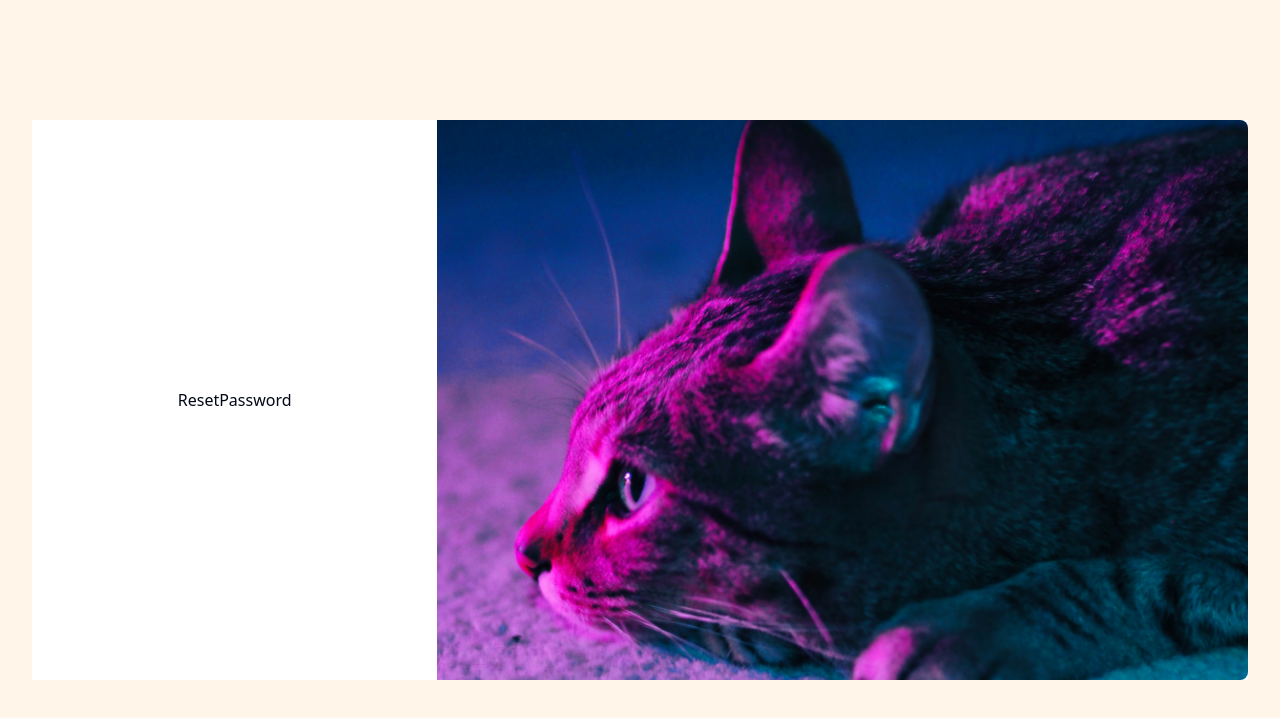
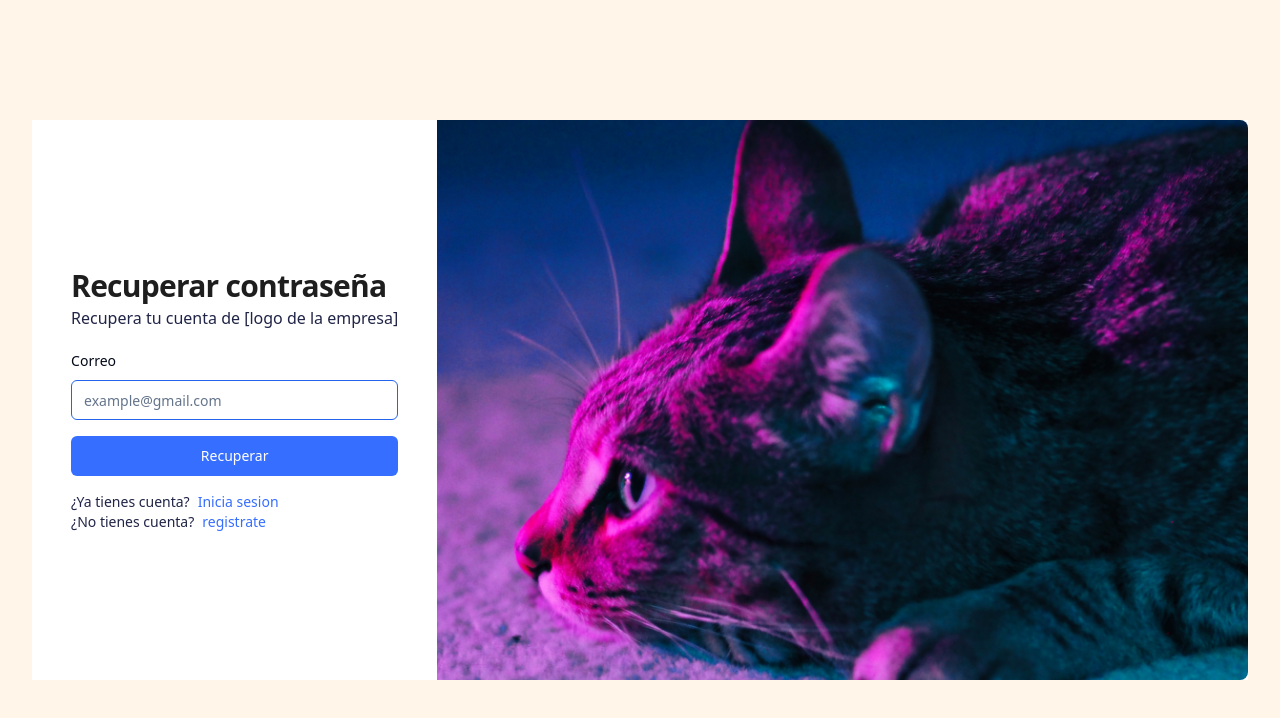
Before and after one commit to mercado-de-creaciones/mercado-de-creaciones-frontend, a React (Vite) app: page /olvide-password in a window 1280 px wide. Shown: the top 718 px of the page. Built offline with nearby package versions, Linux system fonts and the light colour scheme; no server answers.

Commit message:
terminar vistas nuevas de authenticacion

```diff
--- a/src/presentation/components/ui/button.tsx
+++ b/src/presentation/components/ui/button.tsx
@@ -21,6 +21,7 @@ const buttonVariants = cva(
 				terceary: 'border border-blue-400 text-blue-400 hover:text-blue-400',
 				gradient:
 					'bg-gradient-to-r from-[#6993FF] via-[#CE67FF] to-[#FFC760] py-[22px] rounded-xl text-white text-base',
+				blue: 'bg-[#366EFF] text-white',
 			},
 			size: {
 				default: 'h-10 px-4 py-2',
--- a/src/presentation/pages/auth/ConfirmAccount.tsx
+++ b/src/presentation/pages/auth/ConfirmAccount.tsx
@@ -1,9 +1,33 @@
+import {
+	TypographyH2,
+	TypographyP,
+} from '@/presentation/components/typography';
+import { CheckCircle2Icon } from 'lucide-react';
+import { Link } from 'react-router-dom';
 
 export const ConfirmAccount = () => {
+	return (
+		<div className='flex flex-col gap-4 p-4 sm:px-8 sm:py-5 '>
+			<header className='flex flex-col gap-2'>
+				<TypographyH2>¡Tu cuenta ha sido autenticada con éxito!</TypographyH2>
+				<TypographyP className='text-[#202446]'>
+					Ahora tienes acceso completo a todas tus funciones en [logo_empresa].
+					¡Explora, crea y disfruta de tus proyectos y compras favoritas!
+				</TypographyP>
+			</header>
 
-  return (
-    <div>
-      ConfirmAccount
-    </div>
-  );
-}
+			<div className='bg-green-200 border-l-4 border-green-500 p-3 flex items-center gap-2 text-green-500'>
+				<CheckCircle2Icon />
+
+				<TypographyP>Usuario confirmado correctamente</TypographyP>
+			</div>
+
+			<Link
+				to='/'
+				type='submit'
+				className='bg-[#366EFF] p-3 hover:bg-[#366EFF]/90 text-center text-white rounded-lg'>
+				Volver a la pagina principal
+			</Link>
+		</div>
+	);
+};
--- a/src/presentation/pages/auth/Login.tsx
+++ b/src/presentation/pages/auth/Login.tsx
@@ -1,5 +1,7 @@
-import { useLoginMutation } from "@/presentation/hooks";
-
+import { zodResolver } from '@hookform/resolvers/zod';
+import { Link } from 'react-router-dom';
+import { useForm } from 'react-hook-form';
+import { z } from 'zod';
 
 import {
 	Form,
@@ -8,29 +10,26 @@ import {
 	FormItem,
 	FormLabel,
 	FormMessage,
-} from "@/presentation/components/ui/form";
-
-import { Input } from "@/presentation/components/ui/input";
-import { Button } from "@/presentation/components/ui/button";
-import { loginSchema } from "@/presentation/validations/userSchema";
-import { ButtonWithIcon, Divider } from "@/presentation/components/shared";
+} from '@/presentation/components/ui/form';
+import { ButtonWithIcon, Divider } from '@/presentation/components/shared';
+import { Input } from '@/presentation/components/ui/input';
+import { Button } from '@/presentation/components/ui/button';
+import Google from '@/presentation/components/icons/Google';
 import {
 	TypographyH2,
 	TypographyP,
-} from "@/presentation/components/typography";
-import Google from "@/presentation/components/icons/Google";
+} from '@/presentation/components/typography';
 
-import { zodResolver } from "@hookform/resolvers/zod";
-import { useForm } from "react-hook-form";
-import { Link } from "react-router-dom";
-import { z } from "zod";
+import { loginSchema } from '@/presentation/validations/userSchema';
+import { useLoginMutation } from '@/presentation/hooks';
+
 
 export const Login = () => {
 	const form = useForm<z.infer<typeof loginSchema>>({
 		resolver: zodResolver(loginSchema),
 		defaultValues: {
-      email: "",
-      password: "",
+			email: '',
+			password: '',
 		},
 	});
 
@@ -39,31 +38,30 @@ export const Login = () => {
 	console.log(loginMutation.error?.message);
 
 	async function onSubmit(values: z.infer<typeof loginSchema>) {
-    loginMutation.mutate(values);
+		loginMutation.mutateAsync(values);
 	}
 
 	return (
-    <div className="w-full p-4 sm:px-8 sm:py-5 flex flex-col gap-4">
-      <TypographyH2 className="uppercase text-center">Login</TypographyH2>
+		<div className='w-full p-4 sm:px-8 sm:py-5 flex flex-col gap-4'>
+			<TypographyH2 className='uppercase text-center'>Login</TypographyH2>
 
 			<Form {...form}>
 				<form
 					onSubmit={form.handleSubmit(onSubmit)}
-          className="flex flex-col gap-4"
-        >
+					className='flex flex-col gap-4'>
 					<FormField
 						control={form.control}
-            name="email"
+						name='email'
 						render={({ field, formState: { errors } }) => (
 							<FormItem>
 								<FormLabel>Correo</FormLabel>
 								<FormControl>
 									<Input
-                    placeholder="example@gmail.com"
+										placeholder='example@gmail.com'
 										className={`border ${
 											errors.email?.message
-                        ? "border-red-500"
-                        : "border-blue-600"
+												? 'border-red-500'
+												: 'border-blue-600'
 										}`}
 										{...field}
 									/>
@@ -75,43 +73,54 @@ export const Login = () => {
 
 					<FormField
 						control={form.control}
-            name="password"
+						name='password'
 						render={({ field, formState: { errors } }) => (
 							<FormItem>
 								<FormLabel>Contraseña</FormLabel>
 								<FormControl>
 									<Input
-                    placeholder="**********"
+										placeholder='**********'
 										className={`border ${
 											errors.email?.message
-                        ? "border-red-500"
-                        : "border-blue-600"
+												? 'border-red-500'
+												: 'border-blue-600'
 										}`}
 										{...field}
 									/>
 								</FormControl>
-                <FormMessage />
+								<FormMessage>
+									{loginMutation.error && loginMutation.error.message}
+								</FormMessage>
 							</FormItem>
 						)}
 					/>
 
-          <Link to="/auth/olvide-password" className="text-[#366EFF] text-sm">
+					<Link
+						to='/auth/olvide-password'
+						className='text-[#366EFF] text-sm'>
 						¿Olvidaste tu contraseña?
 					</Link>
 
-          <Button type="submit" variant="gradient" className="w-full">
+					<Button
+						type='submit'
+						variant='gradient'
+						className='w-full'>
 						Ingresar
 					</Button>
 
 					<Divider />
 
-          <ButtonWithIcon type="button" className="hidden">
-            <Google className="w-5 h-5" /> Ingresar
+					<ButtonWithIcon
+						type='button'
+						className='hidden'>
+						<Google className='w-5 h-5' /> Ingresar
 					</ButtonWithIcon>
 
-          <TypographyP className="text-sm">
+					<TypographyP className='text-sm'>
 						¿No tienes cuenta?
-            <Link to="/registrar" className="text-[#366EFF] ml-2 font-medium">
+						<Link
+							to='/registrar'
+							className='text-[#366EFF] ml-2 font-medium'>
 							registrate
 						</Link>
 					</TypographyP>
--- a/src/presentation/pages/auth/NewPassword.tsx
+++ b/src/presentation/pages/auth/NewPassword.tsx
@@ -1,6 +1,99 @@
+import {
+	TypographyH2,
+	TypographyP,
+} from '@/presentation/components/typography';
+import { Button } from '@/presentation/components/ui/button';
+
+import {
+	Form,
+	FormControl,
+	FormField,
+	FormItem,
+	FormLabel,
+	FormMessage,
+} from '@/presentation/components/ui/form';
+import { Input } from '@/presentation/components/ui/input';
+import { newPasswordSchema } from '@/presentation/validations/userSchema';
+import { zodResolver } from '@hookform/resolvers/zod';
+import { useForm } from 'react-hook-form';
+import { Link } from 'react-router-dom';
+import { z } from 'zod';
 
 export const NewPassword = () => {
-  return (
-    <div>NewPassword</div>
-  )
-}
+	const form = useForm<z.infer<typeof newPasswordSchema>>({
+		resolver: zodResolver(newPasswordSchema),
+		defaultValues: {
+			password: '',
+		},
+	});
+
+	const onSubmit = (values: z.infer<typeof newPasswordSchema>) => {
+		console.log(values);
+	};
+
+	return (
+		<div className='flex flex-col gap-4 p-4 sm:px-8 sm:py-5 '>
+			<header>
+				<TypographyH2>Restablecer contraseña</TypographyH2>
+				<TypographyP className='text-[#202446]'>
+					Restablece tu contraseña y no pierdas acceso a tu cuenta.
+				</TypographyP>
+			</header>
+
+			<Form {...form}>
+				<form
+					onSubmit={form.handleSubmit(onSubmit)}
+					className='flex flex-col gap-4'>
+					<FormField
+						control={form.control}
+						name='password'
+						render={({ field, formState: { errors } }) => (
+							<FormItem>
+								<FormLabel>Nueva contraseña</FormLabel>
+								<FormControl>
+									<Input
+										placeholder='************'
+										className={`border ${
+											errors.password?.message
+												? 'border-red-500'
+												: 'border-blue-600'
+										}`}
+										{...field}
+									/>
+								</FormControl>
+								<FormMessage />
+							</FormItem>
+						)}
+					/>
+
+					<Button
+						type='submit'
+						variant='blue'
+						className='hover:bg-[#366EFF]/90'>
+						Guardar nueva contraseña
+					</Button>
+
+					<div>
+						<TypographyP className='text-sm'>
+							¿Ya tienes cuenta?
+							<Link
+								to='/'
+								className='text-[#366EFF] ml-2 font-medium'>
+								Inicia sesion
+							</Link>
+						</TypographyP>
+
+						<TypographyP className='text-sm'>
+							¿No tienes cuenta?
+							<Link
+								to='/registrar'
+								className='text-[#366EFF] ml-2 font-medium'>
+								registrate
+							</Link>
+						</TypographyP>
+					</div>
+				</form>
+			</Form>
+		</div>
+	);
+};
--- a/src/presentation/pages/auth/ResetPassword.tsx
+++ b/src/presentation/pages/auth/ResetPassword.tsx
@@ -1,6 +1,99 @@
+import {
+	TypographyH2,
+	TypographyP,
+} from '@/presentation/components/typography';
+import { Button } from '@/presentation/components/ui/button';
+
+import {
+	Form,
+	FormControl,
+	FormField,
+	FormItem,
+	FormLabel,
+	FormMessage,
+} from '@/presentation/components/ui/form';
+import { Input } from '@/presentation/components/ui/input';
+import { resetPasswordSchema } from '@/presentation/validations/userSchema';
+import { zodResolver } from '@hookform/resolvers/zod';
+import { useForm } from 'react-hook-form';
+import { Link } from 'react-router-dom';
+import { z } from 'zod';
 
 export const ResetPassword = () => {
-  return (
-    <div>ResetPassword</div>
-  )
-}
+	const form = useForm<z.infer<typeof resetPasswordSchema>>({
+		resolver: zodResolver(resetPasswordSchema),
+		defaultValues: {
+			email: '',
+		},
+	});
+
+	const onSubmit = (values: z.infer<typeof resetPasswordSchema>) => {
+		console.log(values);
+	};
+
+	return (
+		<div className='flex flex-col gap-4 p-4 sm:px-8 sm:py-5 '>
+			<header>
+				<TypographyH2>Recuperar contraseña</TypographyH2>
+				<TypographyP className='text-[#202446]'>
+					Recupera tu cuenta de [logo de la empresa]
+				</TypographyP>
+			</header>
+
+			<Form {...form}>
+				<form
+					onSubmit={form.handleSubmit(onSubmit)}
+					className='flex flex-col gap-4'>
+					<FormField
+						control={form.control}
+						name='email'
+						render={({ field, formState: { errors } }) => (
+							<FormItem>
+								<FormLabel>Correo</FormLabel>
+								<FormControl>
+									<Input
+										placeholder='example@gmail.com'
+										className={`border ${
+											errors.email?.message
+												? 'border-red-500'
+												: 'border-blue-600'
+										}`}
+										{...field}
+									/>
+								</FormControl>
+								<FormMessage />
+							</FormItem>
+						)}
+					/>
+
+					<Button
+						type='submit'
+						variant='blue'
+						className='hover:bg-[#366EFF]/90'>
+						Recuperar
+					</Button>
+
+					<div>
+						<TypographyP className='text-sm'>
+							¿Ya tienes cuenta?
+							<Link
+								to='/'
+								className='text-[#366EFF] ml-2 font-medium'>
+								Inicia sesion
+							</Link>
+						</TypographyP>
+
+						<TypographyP className='text-sm'>
+							¿No tienes cuenta?
+							<Link
+								to='/registrar'
+								className='text-[#366EFF] ml-2 font-medium'>
+								registrate
+							</Link>
+						</TypographyP>
+					</div>
+				</form>
+			</Form>
+		</div>
+	);
+};
--- a/src/presentation/validations/userSchema.ts
+++ b/src/presentation/validations/userSchema.ts
@@ -20,3 +20,15 @@ export const registerSchema = z.object({
 		message: 'La contraseña debe tener minimo 6 caracteres',
 	}),
 });
+
+export const resetPasswordSchema = z.object({
+	email: z.string().email({
+		message: 'Por favor ingresa un correo valido',
+	}),
+});
+
+export const newPasswordSchema = z.object({
+	password: z.string().min(6, {
+		message: 'La contraseña debe tener minimo 6 caracteres',
+	}),
+});
```
Lines whose indentation alone changed are shown as unchanged.
